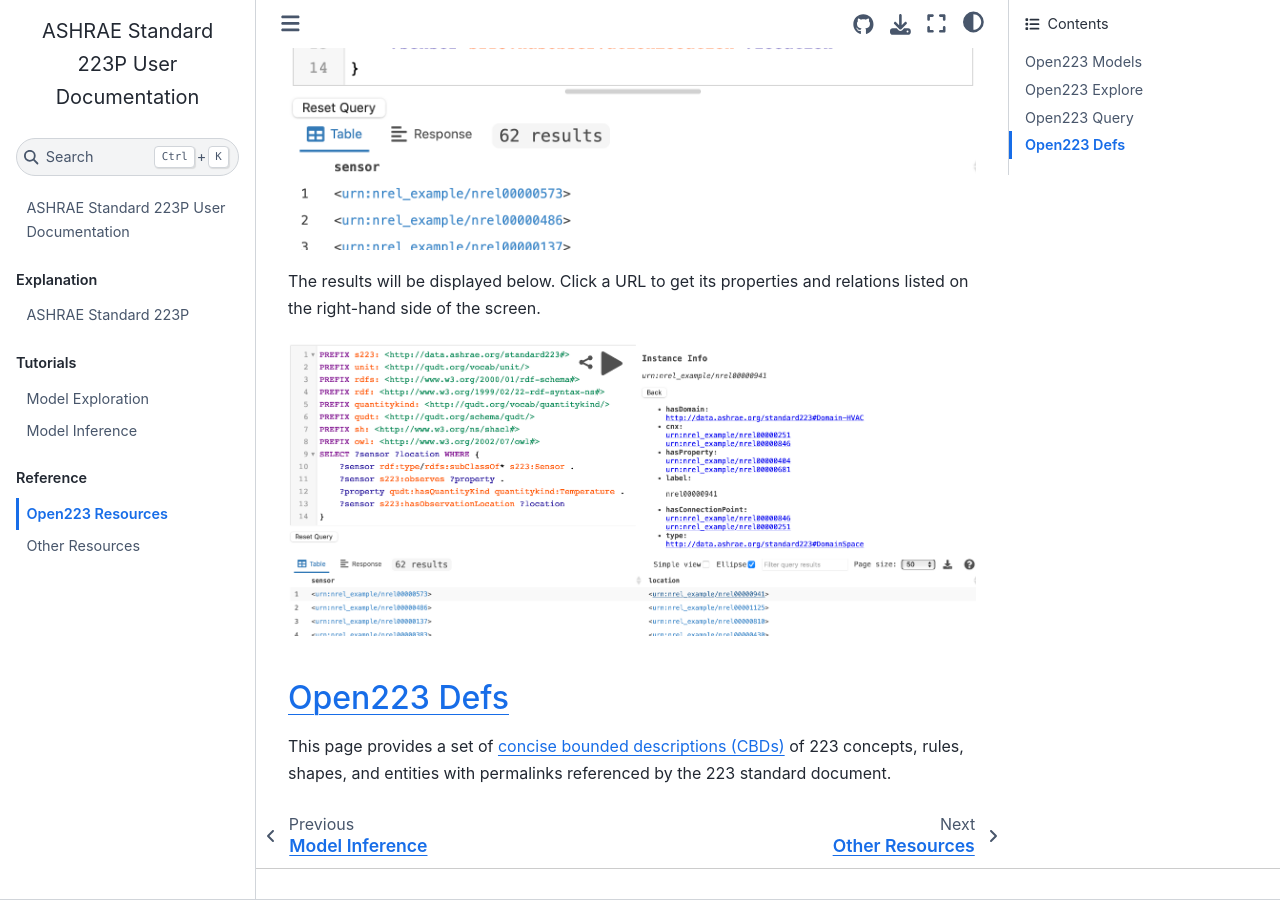
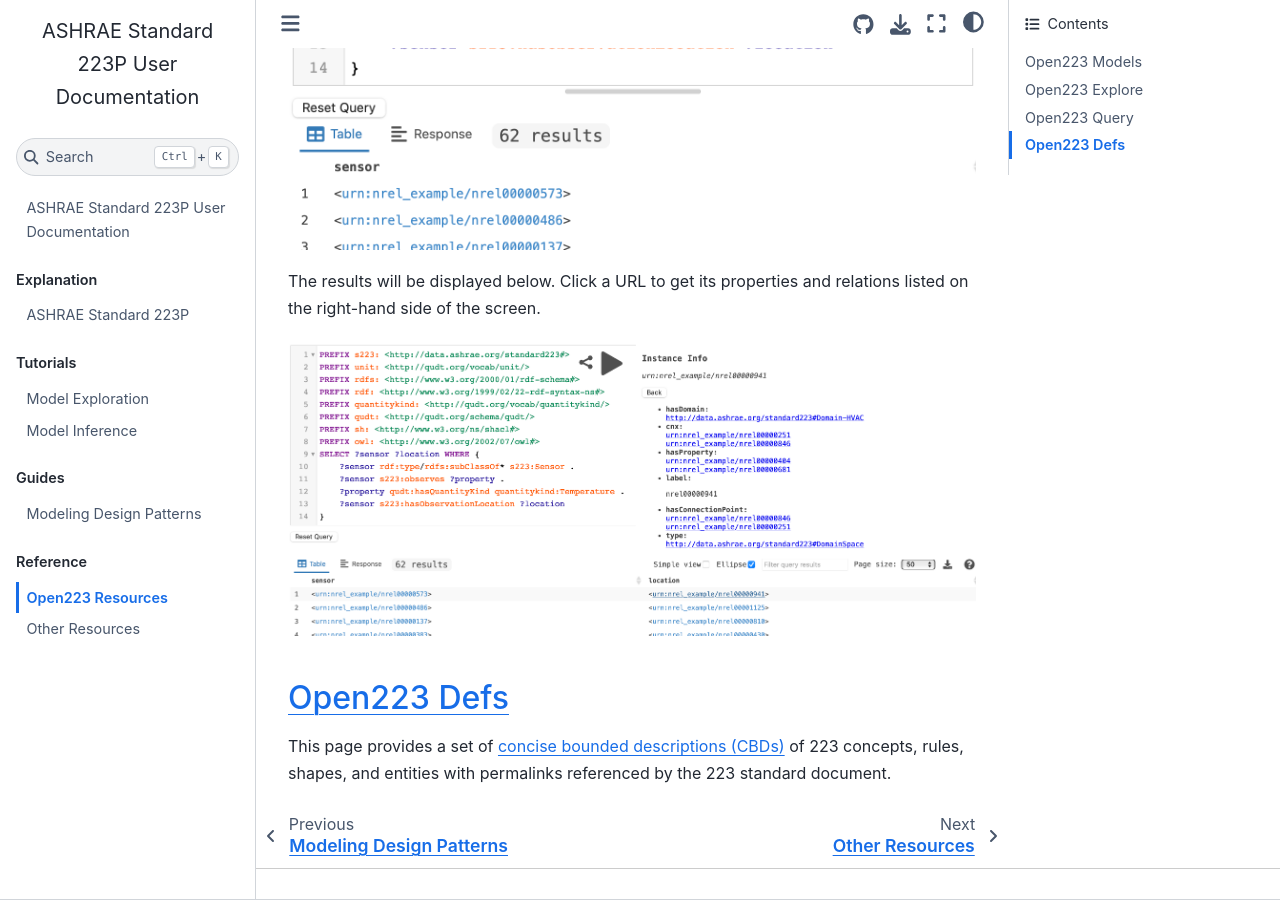
Before and after one commit to open223/docs.open223.info, a Jupyter Book: the page built from reference/open223-resources.md, in a window 1280 px wide and 900 px high, scrolled down 3700 px. Built offline with Jupyter Book 1.0.4 settings and Sphinx 7.4.7 and the Sphinx Book theme 1.1.4, drawn with Linux system fonts in a browser that asks for light colours; pages that are not in the unit, such as notebooks, are missing from menus.

Commit message:
Update _toc.yml

```diff
--- a/_toc.yml
+++ b/_toc.yml
@@ -14,9 +14,7 @@
   - file: tutorials/model_inference.md
 - caption: Guides
   chapters:
-  - file: guides/how-to-model.md
-  - file: guides/how-to-telemetry.md
-  - file: guides/how-to-extend.md
+  - file: guides/design-patterns.md
 - caption: Reference
   chapters:
   - file: reference/open223-resources.md
```
